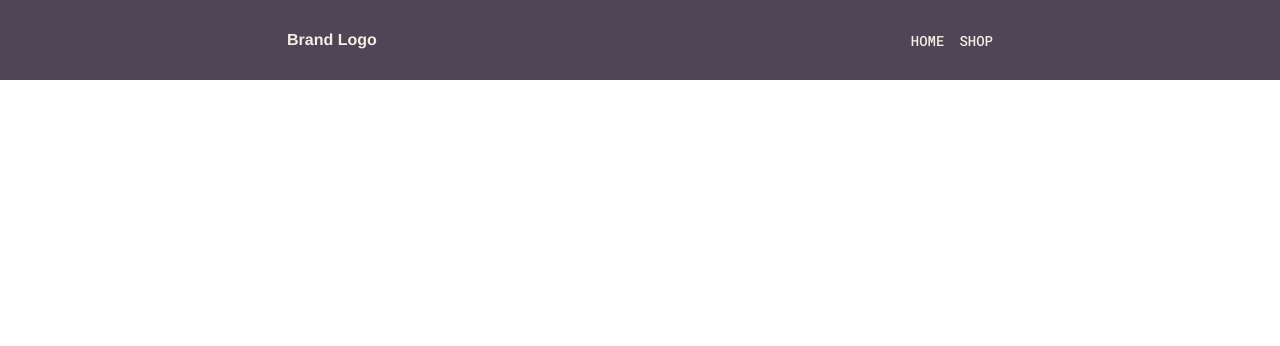
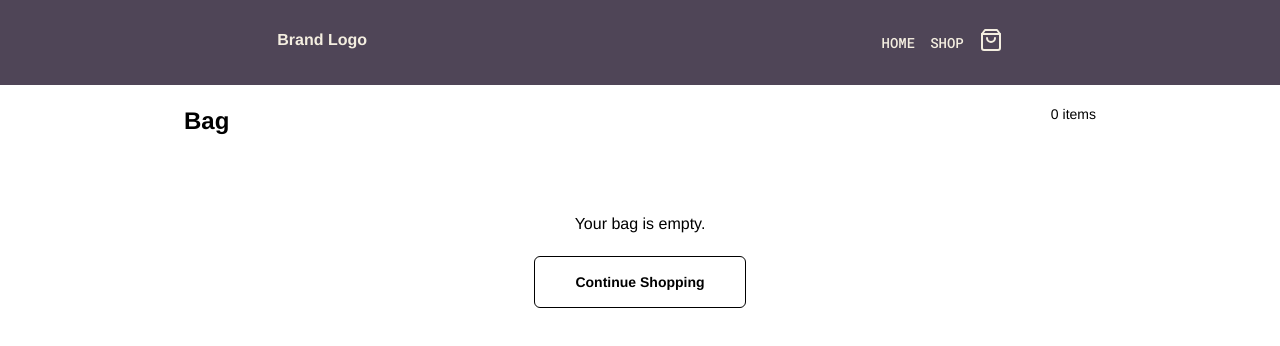
Before and after one commit to golfsap/shopping-cart, a React (Vite) app: page /cart in a window 1280 px wide. Shown: the top 346 px of the page. Built offline with nearby package versions, Linux system fonts and the light colour scheme; no server answers.

Commit message:
Add cart item components, input rockers and checkout section

```diff
--- a/package.json
+++ b/package.json
@@ -10,6 +10,7 @@
     "preview": "vite preview"
   },
   "dependencies": {
+    "lucide-react": "^0.482.0",
     "react": "^19.0.0",
     "react-dom": "^19.0.0",
     "react-router-dom": "^7.3.0",
--- a/src/App.tsx
+++ b/src/App.tsx
@@ -1,7 +1,9 @@
 import { BrowserRouter as Router, Routes, Route } from "react-router-dom";
 import { ProductsDataProvider } from "./context/ProductsDataProvider";
+import { CartProvider } from "./context/CartContext";
 import Home from "./pages/Home";
 import Shop from "./pages/Shop";
+import Cart from "./pages/Cart";
 import Navbar from "./components/Navbar";
 import "./App.css";
 
@@ -9,11 +11,14 @@ function App() {
   return (
     <Router>
       <ProductsDataProvider>
-        <Navbar />
-        <Routes>
-          <Route path="/" element={<Home />} />
-          <Route path="/shop" element={<Shop />} />
-        </Routes>
+        <CartProvider>
+          <Navbar />
+          <Routes>
+            <Route path="/" element={<Home />} />
+            <Route path="/shop" element={<Shop />} />
+            <Route path="/cart" element={<Cart />} />
+          </Routes>
+        </CartProvider>
       </ProductsDataProvider>
     </Router>
   );
--- /dev/null
+++ b/src/components/CartItem.module.css
@@ -0,0 +1,69 @@
+.cartItem {
+  display: flex;
+  /* align-items: center; */
+  border: 1px solid;
+  gap: 36px;
+  /* justify-content: center; */
+}
+
+.itemImage img {
+  width: 100px;
+  height: auto;
+}
+
+.itemDetails {
+  display: flex;
+  flex-direction: column;
+  gap: 1rem;
+  width: 230px;
+}
+
+.itemTitle {
+  font-size: 14px;
+  line-height: 18px;
+  font-weight: 900;
+}
+
+.itemPrice {
+  font-family: var(--font-secondary);
+  font-size: 12px;
+  line-height: 18px;
+  font-weight: 400;
+}
+
+.quantity {
+  display: flex;
+  gap: 2rem;
+  align-items: center;
+  justify-content: space-between;
+}
+.itemTotal {
+  font-size: 12px;
+  line-height: 18px;
+  font-weight: 500;
+}
+
+.removeBtn {
+  padding: 5px 15px;
+  border: 1px solid;
+  /* color: red; */
+  border-radius: 100px;
+  font-weight: 700;
+  font-size: 9px;
+  text-transform: uppercase;
+  display: flex;
+  justify-content: center;
+  align-items: center;
+  font-family: var(--font-primary);
+  text-decoration: none;
+  background-color: transparent;
+  margin: auto 0px;
+  margin-left: auto;
+}
+
+.removeBtn:hover {
+  border-color: red;
+  color: red;
+  /* background-color: transparent; */
+  cursor: pointer;
+}
--- /dev/null
+++ b/src/components/CartItem.tsx
@@ -0,0 +1,39 @@
+import InputRocker from "./InputRocker";
+import { CartItem as CartItemType, useCart } from "../context/CartContext";
+import { Product } from "../context/ProductsDataProvider";
+import styles from "./CartItem.module.css";
+
+interface CartItemProps {
+  item: CartItemType;
+  product: Product;
+}
+
+function CartItem({ item, product }: CartItemProps) {
+  const { removeFromCart } = useCart();
+
+  return (
+    <div className={styles.cartItem}>
+      <div className={styles.itemImage}>
+        <img src={product.image} alt={product.title} />
+      </div>
+      <div className={styles.itemDetails}>
+        <p className={styles.itemTitle}>{product.title}</p>
+        <p className={styles.itemPrice}>{product.price} THB</p>
+        <div className={styles.quantity}>
+          <InputRocker item={item} />
+          <div className={styles.itemTotal}>
+            {product.price * item.quantity} THB
+          </div>
+        </div>
+      </div>
+      <button
+        className={styles.removeBtn}
+        onClick={() => removeFromCart(item.id)}
+      >
+        Remove item
+      </button>
+    </div>
+  );
+}
+
+export default CartItem;
--- /dev/null
+++ b/src/components/CartList.tsx
@@ -0,0 +1,36 @@
+import { useCart } from "../context/CartContext";
+import { useProducts } from "../context/ProductsDataProvider";
+import styled from "styled-components";
+import CartItem from "./CartItem";
+
+const StyledList = styled.ul`
+  display: flex;
+  flex-direction: column;
+  gap: 1rem;
+  max-width: 1000px;
+  width: 100%;
+  margin: 0 auto;
+  padding: 1.25rem 2.75rem;
+  list-style: none;
+`;
+
+function CartList() {
+  const { cart } = useCart();
+  const products = useProducts();
+
+  return (
+    <StyledList className="cartList">
+      {cart.map((cartItem) => {
+        const product = products.find((p) => p.id === cartItem.id);
+
+        return product ? (
+          <li key={product.id}>
+            <CartItem item={cartItem} product={product} />
+          </li>
+        ) : null;
+      })}
+    </StyledList>
+  );
+}
+
+export default CartList;
--- /dev/null
+++ b/src/components/Checkout.tsx
@@ -0,0 +1,82 @@
+import styled from "styled-components";
+
+const StyledDiv = styled.div`
+  display: flex;
+  flex-direction: column;
+  padding: 1.25rem 2.75rem;
+  background-color: rgb(248 249 249);
+
+  .checkoutSummary {
+    max-width: 1000px;
+    width: 100%;
+    margin: 0 auto;
+    display: flex;
+    flex-direction: column;
+    gap: 0.5rem;
+  }
+
+  p.subheader {
+    border-bottom: 3px solid;
+    text-align: center;
+    font-weight: 700;
+    font-size: 12px;
+    line-height: 16px;
+    padding-bottom: 0.5rem;
+  }
+
+  .top {
+    font-size: 12px;
+    font-weight: 400;
+  }
+
+  .delivery,
+  .subtotal {
+    display: flex;
+    justify-content: space-between;
+  }
+
+  .deliveryLabel {
+    font-size: 14px;
+    font-weight: 900;
+  }
+
+  .delivery {
+    font-size: 12px;
+  }
+
+  .subtotalLabel {
+    font-size: 15px;
+    font-weight: 900;
+  }
+
+  .subtotal {
+    font-size: 14px;
+  }
+
+  @media (prefers-color-scheme: dark) {
+    background-color: transparent;
+  }
+`;
+
+function Checkout() {
+  return (
+    <StyledDiv>
+      <div className="checkoutSummary">
+        <p className="subheader">Free delivery unlocked</p>
+        <p className="top">
+          All prices include taxes and customs duties. Free Returns.
+        </p>
+        <div className="delivery">
+          <p className="deliveryLabel">Delivery</p>
+          <p>FREE</p>
+        </div>
+        <div className="subtotal">
+          <p className="subtotalLabel">Subtotal</p>
+          <p>52,000 THB</p>
+        </div>
+      </div>
+    </StyledDiv>
+  );
+}
+
+export default Checkout;
--- /dev/null
+++ b/src/components/InputRocker.tsx
@@ -0,0 +1,48 @@
+import styled from "styled-components";
+import { Minus, Plus } from "lucide-react";
+import { CartItem as CartItemType, useCart } from "../context/CartContext";
+
+interface InputRockerProps {
+  item: CartItemType;
+}
+
+const StyledDiv = styled.div`
+  display: flex;
+  border: 1px solid;
+  border-radius: 0.375rem;
+  align-items: center;
+
+  button {
+    padding: 0.375rem;
+    background-color: transparent;
+    border: none;
+  }
+
+  button:hover {
+    cursor: pointer;
+  }
+
+  p {
+    font-size: 14px;
+    margin-bottom: 0.2rem;
+    padding: 0 0.25rem;
+  }
+`;
+
+function InputRocker({ item }: InputRockerProps) {
+  const { addToCart, decreaseQuantity } = useCart();
+
+  return (
+    <StyledDiv>
+      <button onClick={() => decreaseQuantity(item.id)}>
+        <Minus />
+      </button>
+      <p>{item.quantity}</p>
+      <button onClick={() => addToCart(item.id)}>
+        <Plus />
+      </button>
+    </StyledDiv>
+  );
+}
+
+export default InputRocker;
--- a/src/components/Navbar.tsx
+++ b/src/components/Navbar.tsx
@@ -1,4 +1,6 @@
 import styled from "styled-components";
+import { ShoppingBag } from "lucide-react";
+import { Link } from "react-router-dom";
 
 const StyledNavbar = styled.nav`
   display: flex;
@@ -43,9 +45,11 @@ function Navbar() {
         <h2>Brand Logo</h2>
       </div>
       <NavLinks>
-        <a href="/">Home</a>
-        <a href="/shop">Shop</a>
-        {/* <a href="#">Cart</a> */}
+        <Link to="/">Home </Link>
+        <Link to="/shop">Shop</Link>
+        <Link to="/cart">
+          <ShoppingBag />
+        </Link>
       </NavLinks>
     </StyledNavbar>
   );
--- a/src/components/ProductCard.tsx
+++ b/src/components/ProductCard.tsx
@@ -1,4 +1,5 @@
 import { Product } from "../context/ProductsDataProvider";
+import { useCart } from "../context/CartContext";
 import styles from "./ProductCard.module.css";
 
 interface ProductCardProps {
@@ -6,6 +7,8 @@ interface ProductCardProps {
 }
 
 function ProductCard({ product }: ProductCardProps) {
+  const { addToCart } = useCart();
+
   return (
     <div className={styles.productCard}>
       <div className={styles.cardImage}>
@@ -15,7 +18,7 @@ function ProductCard({ product }: ProductCardProps) {
         <h3>{product.title}</h3>
         <p>{product.price} thb</p>
       </div>
-      <button>Add To Cart</button>
+      <button onClick={() => addToCart(product.id)}>Add To Cart</button>
     </div>
   );
 }
--- /dev/null
+++ b/src/context/CartContext.tsx
@@ -0,0 +1,72 @@
+import { createContext, useContext, useEffect, useState } from "react";
+
+export interface CartItem {
+  id: number;
+  quantity: number;
+}
+
+interface CartContextType {
+  cart: CartItem[];
+  addToCart: (productId: number) => void;
+  decreaseQuantity: (productId: number) => void;
+  removeFromCart: (productId: number) => void;
+}
+
+const CartContext = createContext<CartContextType | undefined>(undefined);
+
+export const CartProvider = ({ children }: { children: React.ReactNode }) => {
+  const [cart, setCart] = useState<CartItem[]>([]);
+
+  useEffect(() => {
+    console.log("Cart updated: ", cart);
+  }, [cart]);
+
+  const addToCart = (productId: number) => {
+    setCart((prevCart) => {
+      const existingItem = prevCart.find((item) => item.id === productId);
+      if (existingItem) {
+        return prevCart.map((item) =>
+          item.id === productId
+            ? { ...item, quantity: item.quantity + 1 }
+            : item
+        );
+      } else {
+        return [...prevCart, { id: productId, quantity: 1 }];
+      }
+    });
+  };
+
+  const decreaseQuantity = (productId: number) => {
+    setCart((prevCart) => {
+      return prevCart
+        .map((item) =>
+          item.id === productId
+            ? { ...item, quantity: item.quantity - 1 }
+            : item
+        )
+        .filter((item) => item.quantity > 0);
+    });
+  };
+
+  const removeFromCart = (productId: number) => {
+    setCart((prevCart) => prevCart.filter((item) => item.id !== productId));
+  };
+
+  return (
+    <CartContext.Provider
+      value={
+        { cart, addToCart, decreaseQuantity, removeFromCart } as CartContextType
+      }
+    >
+      {children}
+    </CartContext.Provider>
+  );
+};
+
+export function useCart() {
+  const context = useContext(CartContext);
+  if (!context) {
+    throw new Error("useCart must be used within a CartProvider");
+  }
+  return context;
+}
--- /dev/null
+++ b/src/pages/Cart.tsx
@@ -0,0 +1,97 @@
+import styled from "styled-components";
+import CartList from "../components/CartList";
+import { useCart } from "../context/CartContext";
+import { useEffect, useState } from "react";
+import { Link } from "react-router-dom";
+import Checkout from "../components/Checkout";
+
+const StyledHeader = styled.div`
+  display: flex;
+  justify-content: space-between;
+  max-width: 1000px;
+  width: 100%;
+  margin: 0 auto;
+  padding: 1.25rem 2.75rem;
+  font-size: 14px;
+  font-weight: 400;
+  line-height: 18px;
+
+  h2 {
+    font-size: 24px;
+    line-height: 31px;
+    font-weight: 900;
+  }
+
+  p {
+    font-weight: 500;
+  }
+`;
+
+const StyledDiv = styled.div`
+  display: flex;
+  flex-direction: column;
+  text-align: center;
+  justify-content: center;
+  align-items: center;
+  margin-top: 3.5rem;
+
+  p {
+    font-size: 16px;
+    margin-bottom: 20px;
+  }
+`;
+
+const StyledButton = styled(Link)`
+  font-size: 14px;
+  line-height: 18px;
+  font-weight: 900;
+  text-transform: capitalize;
+  padding: 1rem 2.5rem;
+  border-radius: 0.375rem;
+  border: 1px solid;
+  color: inherit;
+  background-color: transparent;
+  text-decoration: none;
+
+  &:hover {
+    opacity: 0.6;
+    cursor: pointer;
+  }
+`;
+
+function Cart() {
+  const [totalItems, setTotalItems] = useState(0);
+  const { cart } = useCart();
+
+  useEffect(() => {
+    setTotalItems(
+      cart.reduce((total, item) => {
+        return total + item.quantity;
+      }, 0)
+    );
+  }, [cart]);
+
+  return (
+    <>
+      <StyledHeader>
+        <h2>Bag</h2>
+        <p>
+          {totalItems} {totalItems === 1 ? <>item</> : <>items</>}
+        </p>
+      </StyledHeader>
+      {totalItems === 0 ? (
+        <StyledDiv>
+          <p>Your bag is empty.</p>
+          <StyledButton to={"/shop"}>Continue shopping</StyledButton>
+        </StyledDiv>
+      ) : (
+        <>
+          <CartList />
+          <Checkout />
+        </>
+      )}
+    </>
+  );
+}
+
+export default Cart;
```
Also changed, not shown: 1 other file (tests, documents, lock files or other folders).
